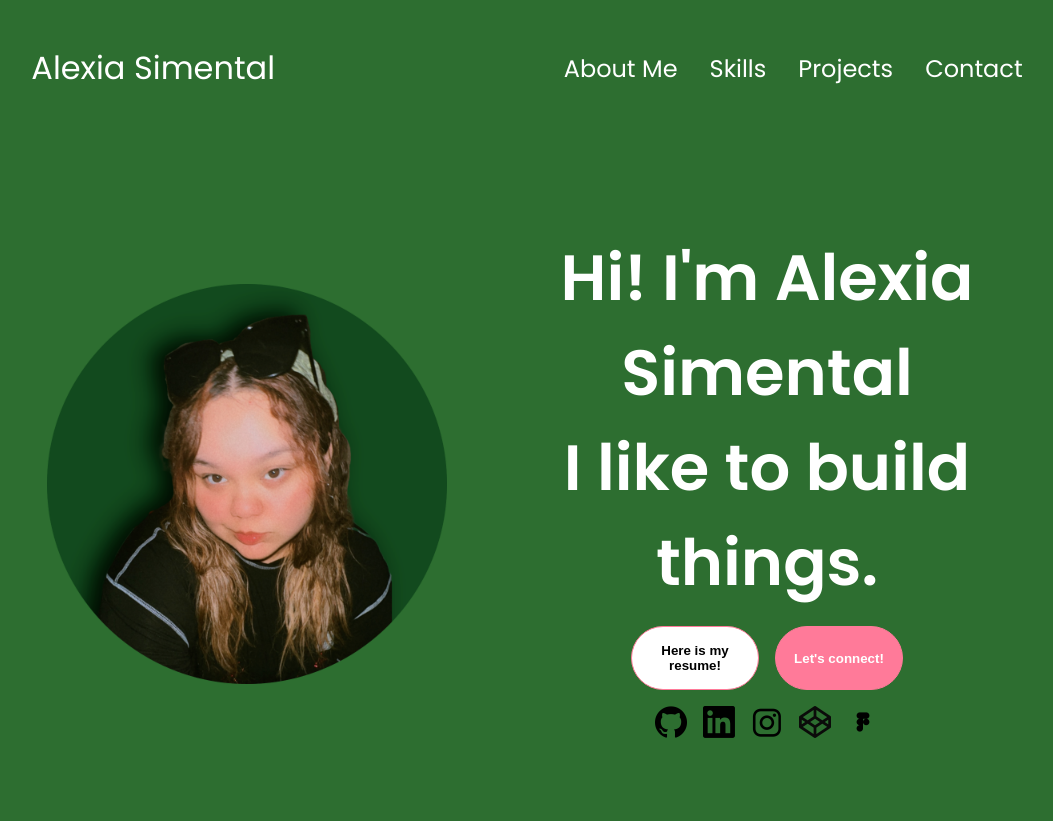
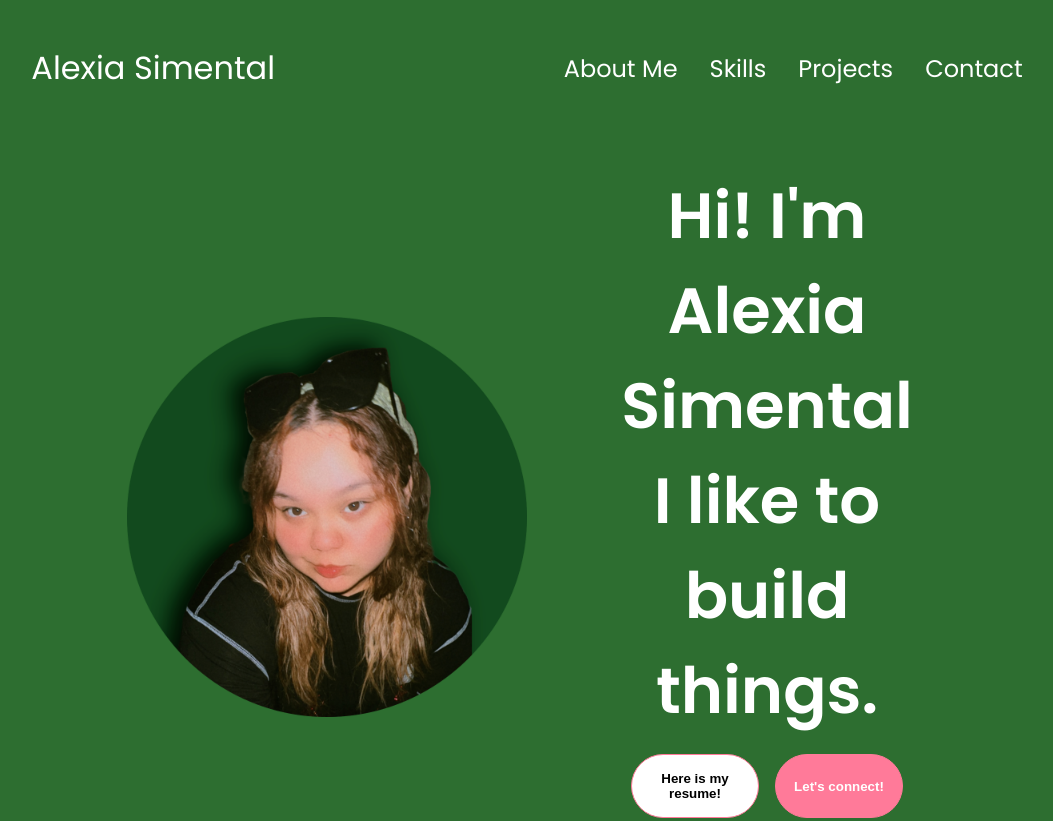
Before and after one commit to alexiaixelaa/portfolio-alexia, a plain HTML site: page index.html in a window 1280 px wide. Shown: the top 821 px of the page, without its empty margins (113-1166 px from the left). Drawn offline with Linux system fonts and the light colour scheme.

Commit message:
changes were made again

```diff
--- a/index.html
+++ b/index.html
@@ -44,7 +44,7 @@
             <h1 class="section_text_h1_v1">Hi! I'm Alexia Simental</h1>
             <h1 class="section_text_h1_v2">I like to build things.</h1>
             <div class="btn-container">
-                <button class="btn btn-color-2" onclick="window.open('./assets/alexia_simental_resume_.pdf')">Here is my resume!</button>
+                <button class="btn btn-color-2" onclick="window.open('./assets/Alexia_Simental_RESUME.pdf')">Here is my resume!</button>
                 <button class="btn btn-color-1" onclick="location.href='./#contact'">Let's connect!</button>
             </div>
             <div id="socials-container">
--- a/mediaqueries.css
+++ b/mediaqueries.css
@@ -10,8 +10,10 @@
         display: flex;
         margin-top: 100%;
     }
+    section#profile{
+        margin-bottom: 0%;
+    }
 
-}
 @media screen and (max-width: 1200px) {
     #desktop-nav {
       display: none;
@@ -95,7 +97,7 @@
     .section__text__p1 {
         font-size: 1.25rem;
     }
-    #p{
+    #p.section__text__p1{
         margin-top: 12rem;
     }
     .title {
--- a/style.css
+++ b/style.css
@@ -157,9 +157,13 @@ section {
     box-sizing: border-box;
     min-height: fit-content;
   }
-
+  section:before, section:after {
+    content: " ";
+    display: table;
+}
   .section-container {
     display: flex;
+    margin-bottom: 10rem;
   }
 
 /* PROFILE SECTION */
```
Also changed, not shown: 1 other file.
